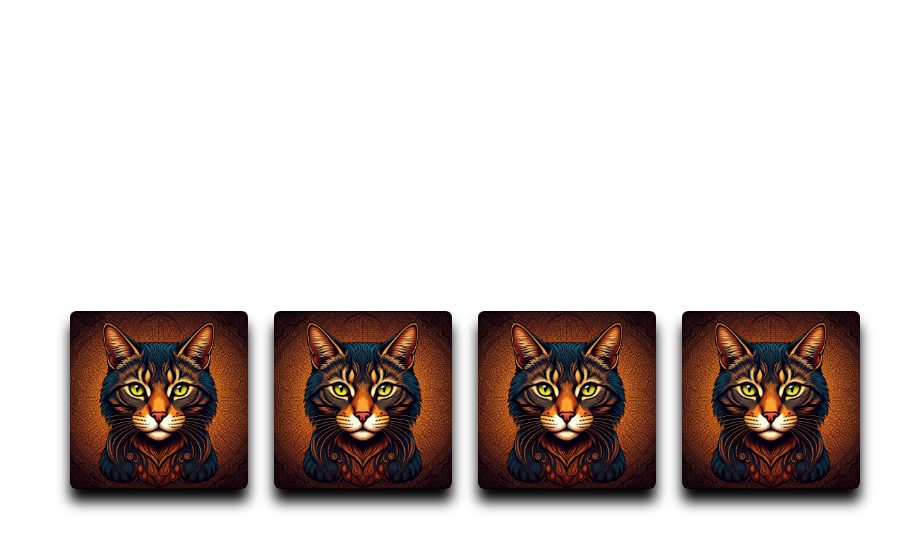
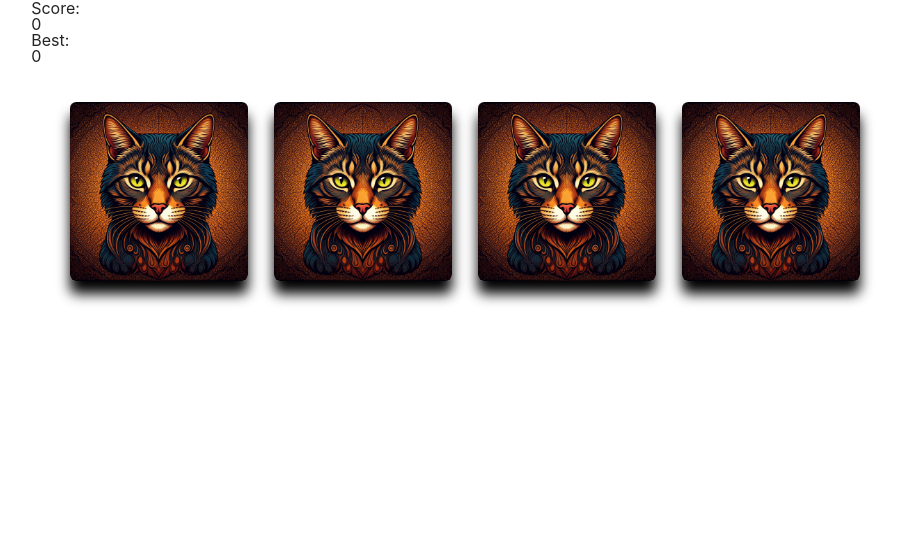
Before and after one commit to frarosset/memory-card, a React (Vite) app: page / in a window 1280 px wide. Shown: the top 550 px of the page, without its empty margins (175-1076 px from the left). Built offline with nearby package versions, Linux system fonts and the light colour scheme.

Commit message:
feat(ScoreBoard): add ScoreBoard component to display score, bestScore and isNewBestScore info
The component has been instantiated in the GameView component, where the
dom structure has been sligthly changed to include a header.

```diff
--- /dev/null
+++ b/src/components/game/ScoreBoard.jsx
@@ -0,0 +1,21 @@
+import { PropTypes } from "prop-types";
+
+function ScoreBoard({ score, bestScore, isNewBestScore }) {
+  return (
+    <div className={"scoreboard"}>
+      <p className={"scoreboard-score-label"}>Score:</p>
+      <p className={"scoreboard-score-value"}>{score}</p>
+      {isNewBestScore && <p className={"scoreboard-bestscore-new"}>NEW!</p>}
+      <p className={"scoreboard-bestscore-label"}>Best:</p>
+      <p className={"scoreboard-bestscore-value"}>{bestScore}</p>
+    </div>
+  );
+}
+
+ScoreBoard.propTypes = {
+  score: PropTypes.number,
+  bestScore: PropTypes.number,
+  isNewBestScore: PropTypes.bool,
+};
+
+export default ScoreBoard;
--- a/src/components/views/GameView.jsx
+++ b/src/components/views/GameView.jsx
@@ -1,6 +1,7 @@
 import { useState, useRef } from "react";
 import { PropTypes } from "prop-types";
 import GameBoard from "../game/GameBoard.jsx";
+import ScoreBoard from "../game/ScoreBoard.jsx";
 
 function GameView({ bestScore, setBestScore }) {
   // Game score
@@ -20,12 +21,18 @@ function GameView({ bestScore, setBestScore }) {
     });
   };
 
-  console.log(score, bestScore, isNewBestScore.current);
-
   return (
-    <main className={"game-view"}>
-      <GameBoard incrementScore={incrementScore} />
-    </main>
+    <div className={"view game-view"}>
+      <header>
+        <ScoreBoard
+          {...{ score, bestScore }}
+          isNewBestScore={isNewBestScore.current}
+        />
+      </header>
+      <main>
+        <GameBoard incrementScore={incrementScore} />
+      </main>
+    </div>
   );
 }
 
```
